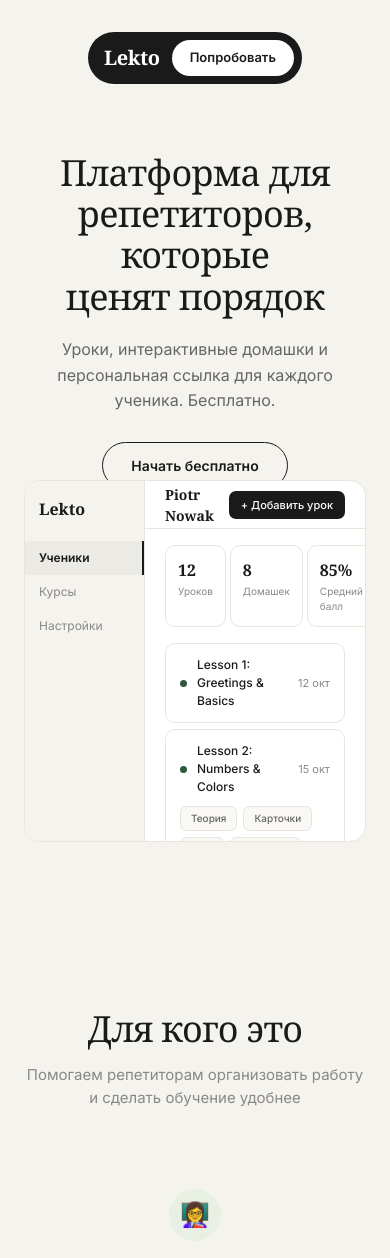
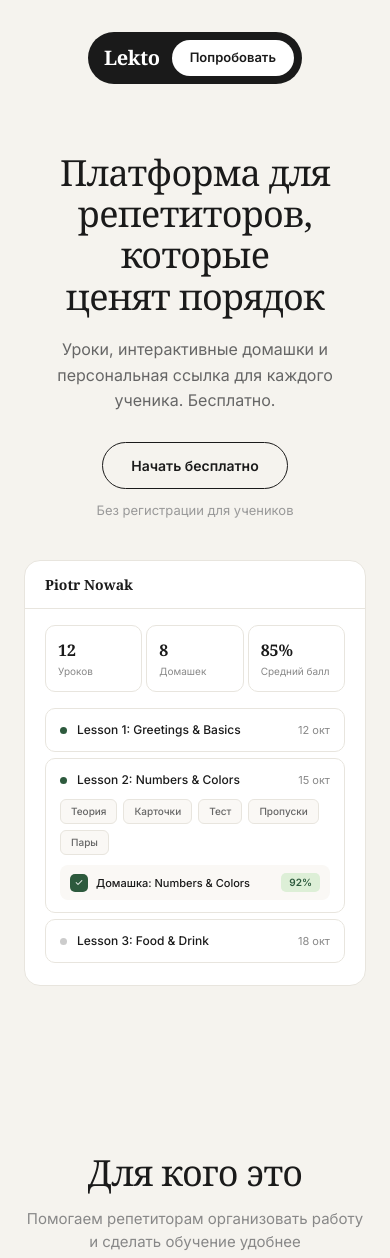
Before and after one commit to zerox9dev/lekto, a React (Vite) app: page / in a window 390 px wide. Shown: the top 1258 px of the page. Built offline with nearby package versions, Linux system fonts and the light colour scheme; no server answers.

Commit message:
fix: preview spacing + hide sidebar on mobile

```diff
--- a/src/pages/landing.module.css
+++ b/src/pages/landing.module.css
@@ -430,7 +430,7 @@
 /* ─── Preview ─── */
 .previewSection {
   max-width: 960px;
-  margin: -40px auto 0;
+  margin: 40px auto 0;
   padding: 0 24px 80px;
   position: relative;
   z-index: 2;
@@ -668,9 +668,10 @@
   .statsRow { gap: 24px; }
   .pricingGrid { grid-template-columns: 1fr; }
   .footerInner { flex-direction: column; gap: 16px; text-align: center; }
-  .previewWindow { height: 360px; }
-  .prevSidebar { width: 120px; }
+  .previewWindow { height: auto; }
+  .prevSidebar { display: none; }
   .prevCards { display: none; }
   .prevStats { gap: 4px; }
   .prevStatVal { font-size: 16px; }
+  .prevTopbarBtn { display: none; }
 }
```
